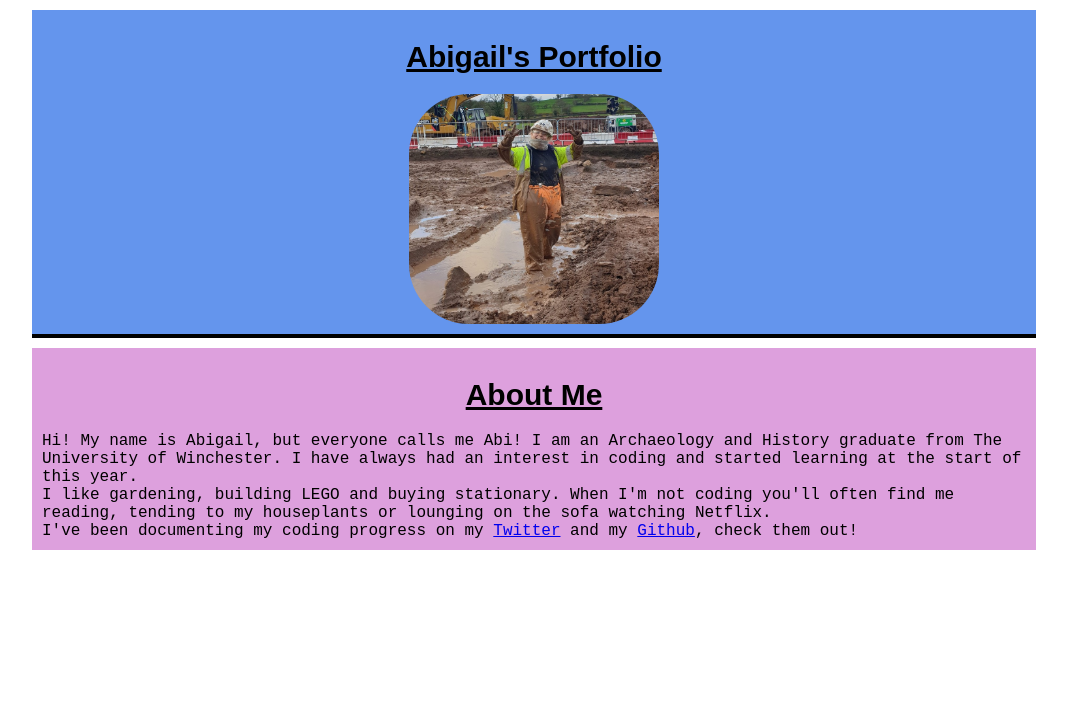
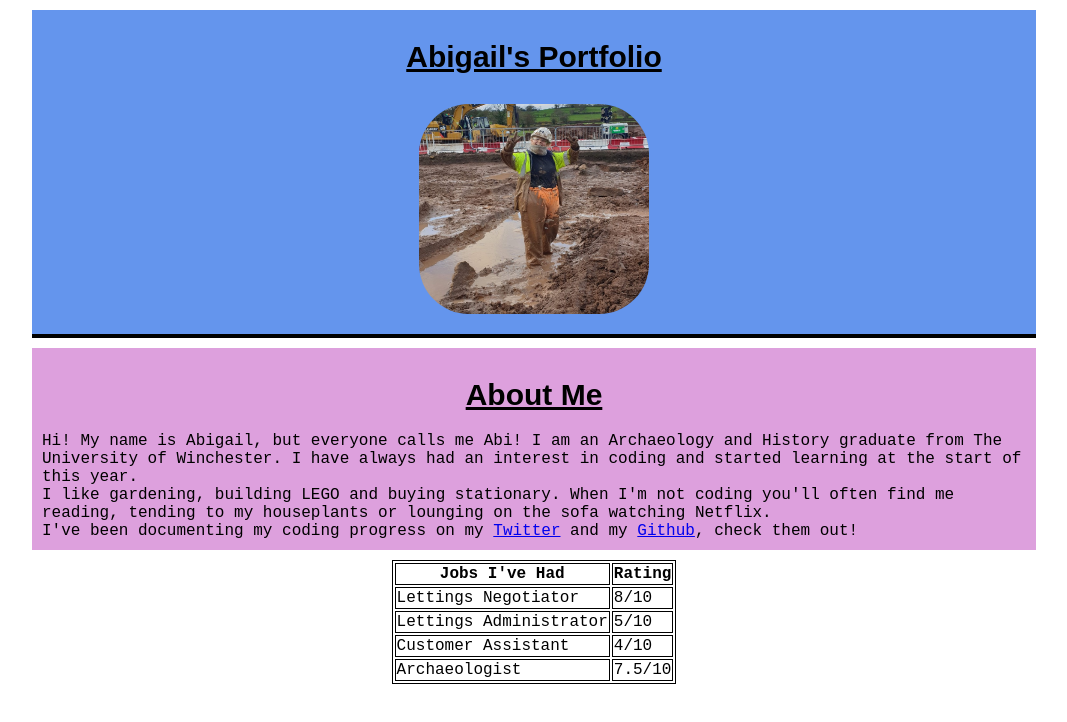
Before and after one commit to Abimcp/portfolio, a plain HTML site: page index.html in a window 1280 px wide. Shown: the whole page, without its empty margins (106-1173 px from the left). Drawn offline with Linux system fonts and the light colour scheme.

Commit message:
Added table to index.html and styles in styles.css

```diff
--- a/Resources/styles.css
+++ b/Resources/styles.css
@@ -59,6 +59,14 @@ img {
   border-radius: 60px;
   width: 250px;
   height: 230px;
+  padding: 10px;
+}
+table,
+th,
+td {
+  border: 1px solid black;
+  margin-left: auto;
+  margin-right: auto;
 }
 
 #title {
--- a/index.html
+++ b/index.html
@@ -34,5 +34,27 @@
         check them out!
       </p>
     </div>
+    <table>
+      <tr>
+        <th>Jobs I've Had</th>
+        <th>Rating</th>
+      </tr>
+      <tr>
+        <td>Lettings Negotiator</td>
+        <td>8/10</td>
+      </tr>
+      <tr>
+        <td>Lettings Administrator</td>
+        <td>5/10</td>
+      </tr>
+      <tr>
+        <td>Customer Assistant</td>
+        <td>4/10</td>
+      </tr>
+      <tr>
+        <td>Archaeologist</td>
+        <td>7.5/10</td>
+      </tr>
+    </table>
   </body>
 </html>
```
